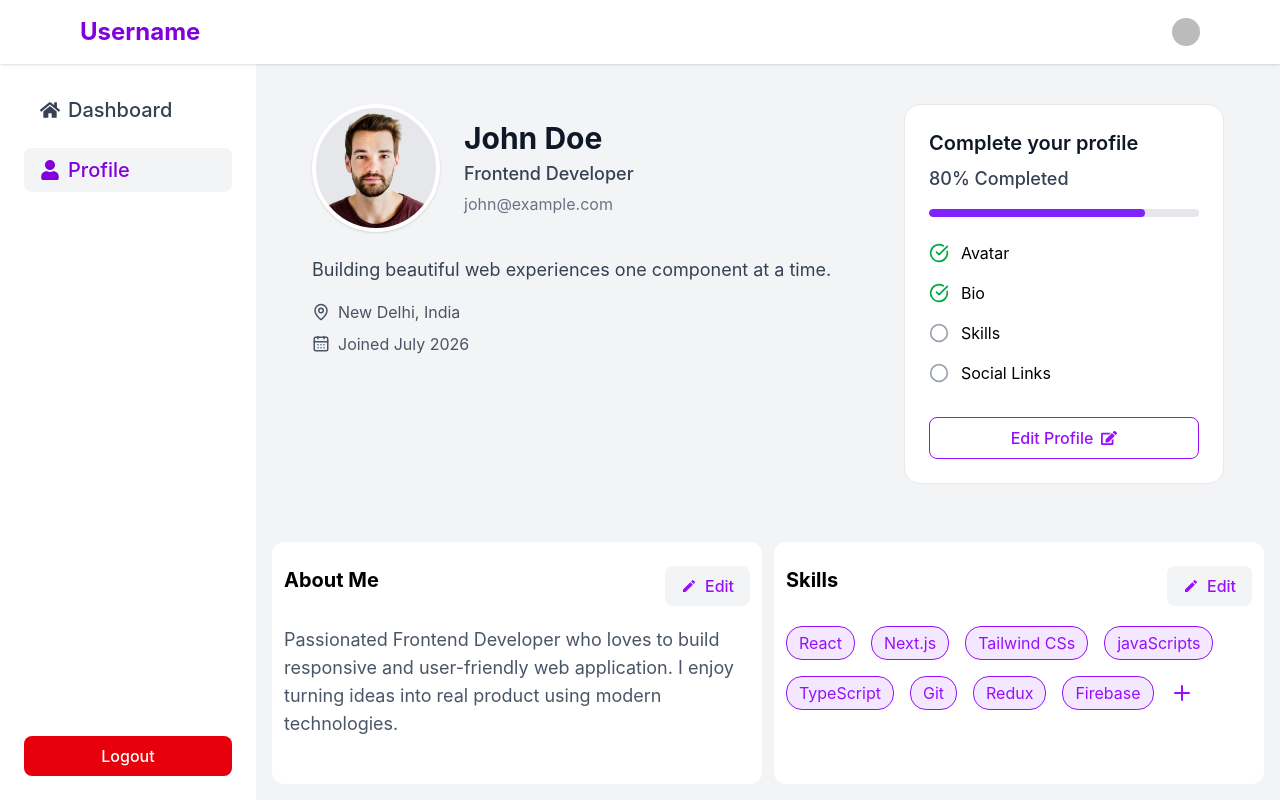
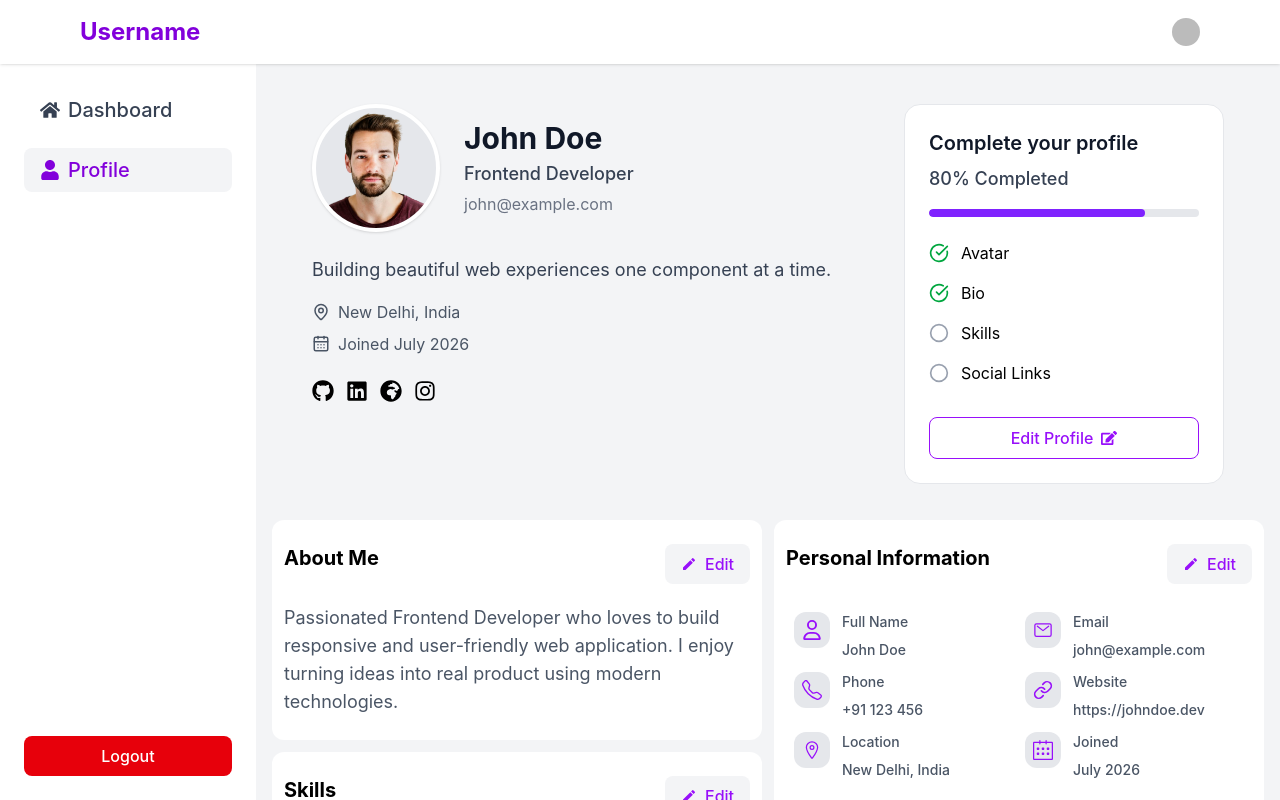
Before and after one commit to AmaanKhanGit/user-dashboard-v2, a React (Vite) app: page /profile in a window 1280 px wide. Built offline with nearby package versions, Linux system fonts and the light colour scheme; no server answers; the database is empty; sample sign-in values are in the browser's storage; some icons are missing.

Commit message:
profile UI polished

```diff
--- a/src/Pages/Profile/Profile.jsx
+++ b/src/Pages/Profile/Profile.jsx
@@ -12,6 +12,7 @@ import { collection, onSnapshot } from "firebase/firestore";
 import { db } from "../../firebase/firebase";
 import AboutMe from "./components/AboutMe";
 import Skills from "./components/Skills";
+import PersonalInfo from "./components/PersonalInfo";
 
 const Profile = () => {
   const { user } = useUser();
@@ -74,11 +75,11 @@ const Profile = () => {
     },
     {
       socialLinks: "Social Links",
-      links: [
-        { name: "GitHUb", icon: FaGithub },
-        { name: "LinkedIn", icon: FaLinkedin },
-        { name: "Portfolio", icon: FaGlobeAfrica },
-        { name: "Instagram", icon: FaInstagram },
+      socialLinks: [
+        { icon: FaGithub },
+        { icon: FaLinkedin },
+        { icon: FaGlobeAfrica },
+        { icon: FaInstagram },
       ],
       security: "Security",
       password: "********",
@@ -104,6 +105,7 @@ const Profile = () => {
     <DashboardLayout className="flex flex-col gap-3 px-4 py-4 lg:grid lg:grid-cols-2">
       <ProfileHero className="col-span-2" />
       <AboutMe />
+      <PersonalInfo className="row-span-2" />
       <Skills />
     </DashboardLayout>
   );
--- a/src/Pages/Profile/components/PersonalInfo.jsx
+++ b/src/Pages/Profile/components/PersonalInfo.jsx
@@ -1,7 +1,14 @@
 import { MdEdit } from "react-icons/md";
+import { FaGithub, FaInstagram, FaRegUser } from "react-icons/fa6";
+import { SlCalender } from "react-icons/sl";
+import { FiLink } from "react-icons/fi";
+import { BsTelephone } from "react-icons/bs";
+import { FaGlobeAfrica, FaLinkedin } from "react-icons/fa";
+import { IoLocationOutline, IoMailOutline } from "react-icons/io5";
+import Button from "../../../components/Layout/Button";
 
-const PersonalInfo = () => {
-  details = [
+const PersonalInfo = ({ className }) => {
+  const details = [
     {
       icon: FaRegUser,
       title: "Full Name",
@@ -36,7 +43,7 @@ const PersonalInfo = () => {
     },
   ];
   return (
-    <section className="sections flex flex-col gap-2">
+    <section className={`sections flex flex-col gap-2 ${className}`}>
       <div className="flex justify-between">
         <h2 className="text-xl font-bold"> Personal Information</h2>
         <Button className="hollowBtn flex items-center gap-2 border-none bg-gray-100">
@@ -66,6 +73,16 @@ const PersonalInfo = () => {
           })}
         </div>
       </div>
+      <div className="mt-3">
+        <h2 className="text-xl font-bold">Security</h2>
+        <div className="flex justify-between">
+          <div className="mt-4 flex flex-col px-2">
+            <p className="text-lg font-medium">Password</p>
+            <p className="text-lg font-medium">••••••••</p>
+          </div>
+          <Button className="hollowBtn self-end">Change Password</Button>
+        </div>
+      </div>
     </section>
   );
 };
--- a/src/Pages/Profile/components/ProfileHero.jsx
+++ b/src/Pages/Profile/components/ProfileHero.jsx
@@ -1,8 +1,21 @@
 import { FaEdit } from "react-icons/fa";
 import Button from "../../../components/Layout/Button";
 import { CalendarDays, Circle, CircleCheckBig, MapPin } from "lucide-react";
+import {
+  FaGithub,
+  FaInstagram,
+  FaGlobeAfrica,
+  FaLinkedin,
+} from "react-icons/fa";
 
 const ProfileHero = ({ className }) => {
+  const socialLinks = [
+    { icon: FaGithub, link: "" },
+    { icon: FaLinkedin, link: "" },
+    { icon: FaGlobeAfrica, link: "" },
+    { icon: FaInstagram, link: "" },
+  ];
+
   return (
     <div
       className={`grid gap-10 bg-transparent py-6 lg:grid-cols-[1fr_320px] lg:px-10 ${className}`}
@@ -43,6 +56,23 @@ const ProfileHero = ({ className }) => {
               <span>Joined July 2026</span>
             </div>
           </div>
+        </div>
+        <div className="flex flex-wrap gap-3">
+          {socialLinks.length ? (
+            // Icons
+            socialLinks.map((link) => {
+              const Icon = link.icon;
+              return (
+                <a href={link.link} key={link.icon} target="_blank">
+                  <Icon size={22} />
+                </a>
+              );
+            })
+          ) : (
+            <button className="font-medium text-violet-600">
+              + Add Social Links
+            </button>
+          )}
         </div>
       </div>
 
```
